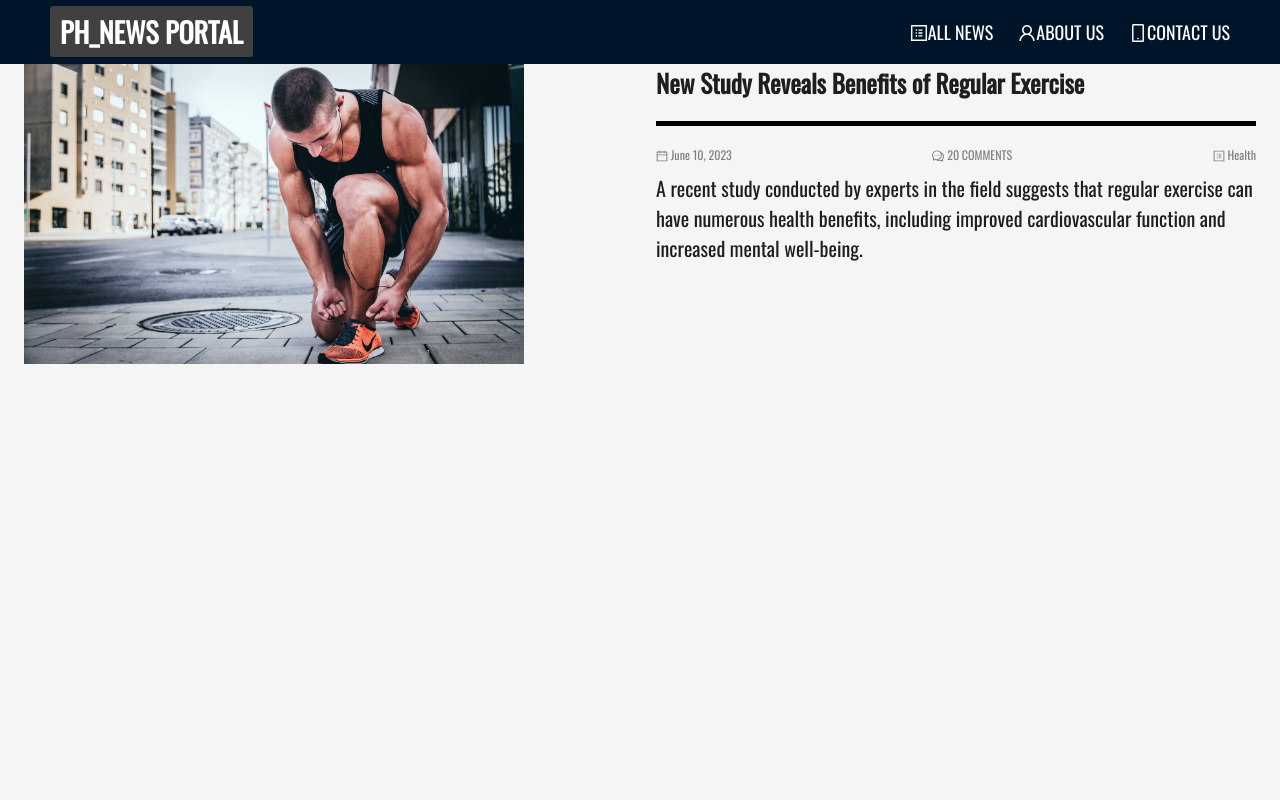
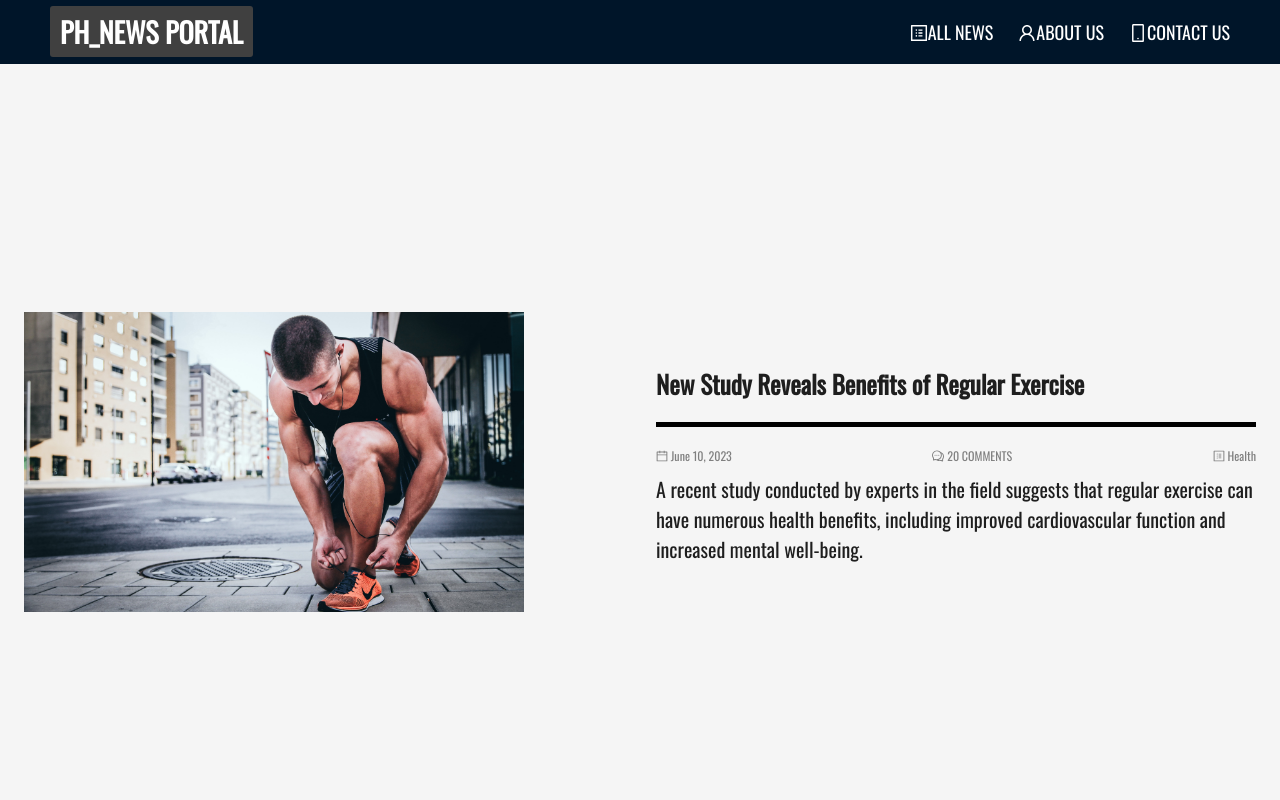
Before and after one commit to FaizulOsman/next-25-news-portal, a Next.js app: page /news/1 in a window 1280 px wide. Shown: the top 800 px of the page. Built offline with nearby package versions, Linux system fonts and the light colour scheme; data requests are answered from the project's data file.

Commit message:
feat: news details page data load dynamically

```diff
--- a/src/components/Layouts/RootLayout.js
+++ b/src/components/Layouts/RootLayout.js
@@ -66,6 +66,8 @@ const RootLayout = ({ children }) => {
         style={{
           padding: "0 24px",
           minHeight: "100vh",
+          display: "flex",
+          alignItems: "center",
         }}
       >
         {children}
--- a/src/pages/news/[newsId].js
+++ b/src/pages/news/[newsId].js
@@ -33,8 +33,12 @@ const NewsDetails = ({ news }) => {
             />
           </div>
         </Col>
-        <Col className="gutter-row" span={12}>
-          <div>
+        <Col
+          style={{ display: "flex", alignItems: "center" }}
+          className="gutter-row"
+          span={12}
+        >
+          <div className="">
             <h1 style={{ fontSize: "25px" }}>{news?.title}</h1>
             <div
               className="line"
```
